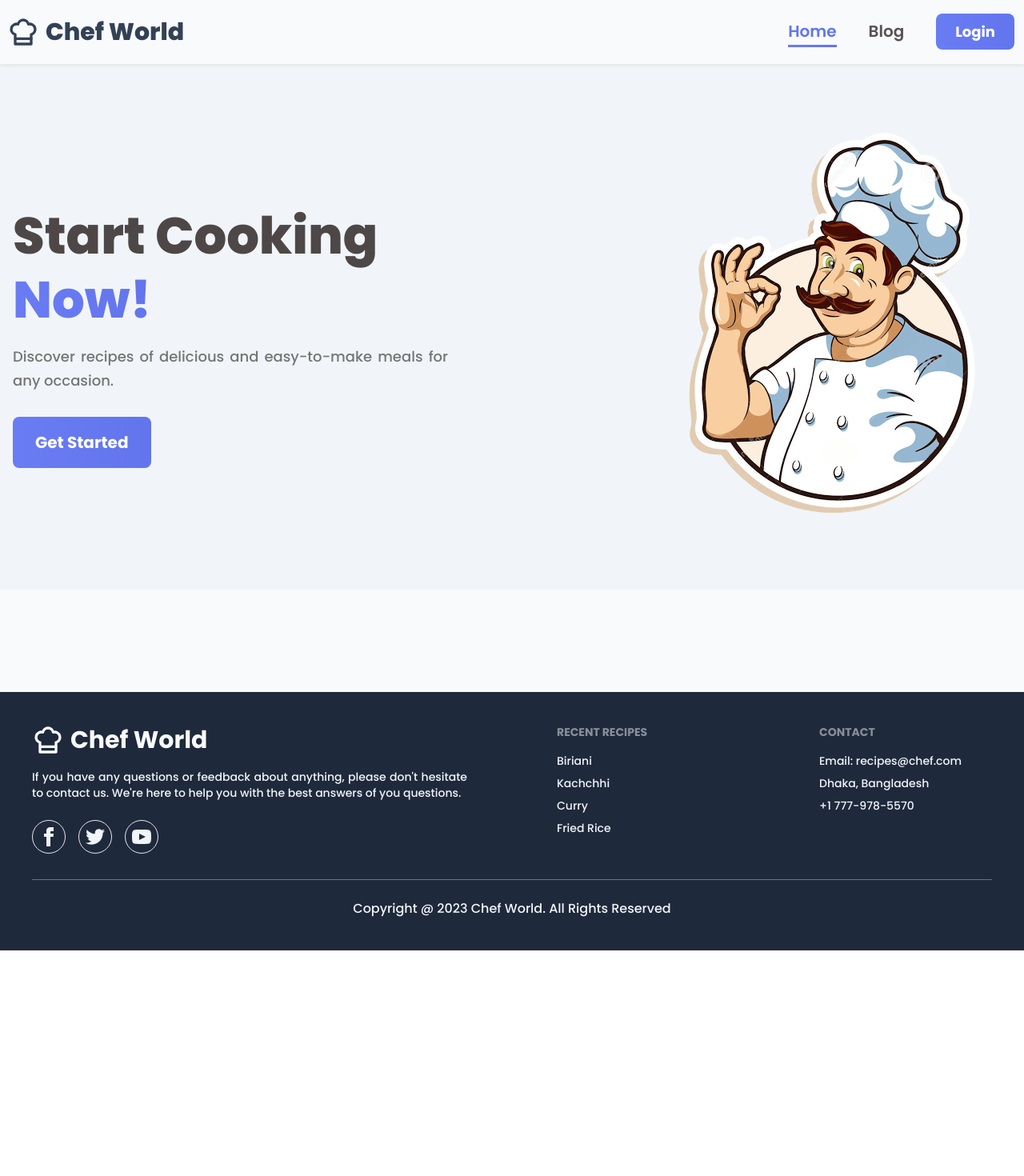
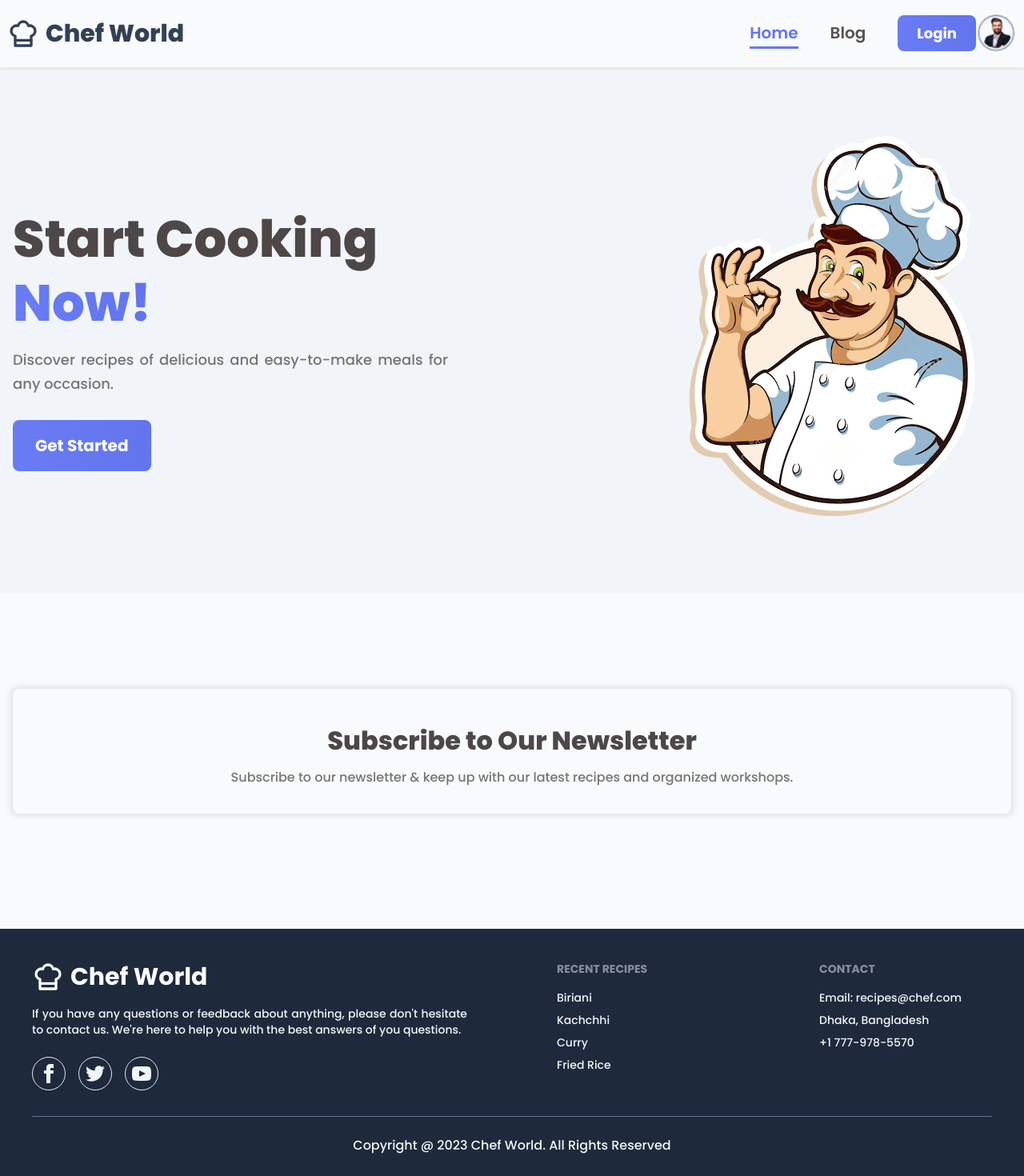
Before and after one commit to shamiul-anik/chef-world-client, a React (Vite) app: page / in a window 1280 px wide. Shown: the top 1470 px of the page at 80% size. Before the commit the page ends 1188 px from the top, so only its background shows below. Built offline with nearby package versions, Linux system fonts and the light colour scheme.

Commit message:
Header image added

```diff
--- a/src/pages/Home/Home.jsx
+++ b/src/pages/Home/Home.jsx
@@ -5,6 +5,21 @@ const Home = () => {
   return (
     <div>
       <HomeBanner></HomeBanner>
+
+      <div className="max-w-7xl mx-auto mt-12 lg:mt-20 p-4">
+
+
+
+        <div className="p-4 lg:p-8 rounded-lg box-shadow-custom mt-6">
+          <header>
+            <h2 className="content-title text-center">Subscribe to Our Newsletter</h2>
+          </header>
+          <p className='content-description text-center'>Subscribe to our newsletter & keep up with our latest recipes and organized workshops.</p>
+
+
+        </div>
+
+      </div>
     </div>
   );
 };
--- a/src/pages/shared/Header/Header.jsx
+++ b/src/pages/shared/Header/Header.jsx
@@ -1,6 +1,7 @@
 import React from 'react';
 import './Header.css';
 import { Link, NavLink } from 'react-router-dom';
+import ProfilePhoto from '../../../assets/images/profile.png';
 import { TbChefHat } from "react-icons/tb";
 
 const Header = () => {
@@ -29,6 +30,7 @@ const Header = () => {
 						Chef World
 					</Link>
 				</div>
+
 				<div className="navbar-end hidden lg:flex">
 					<ul className="flex gap-10 text-xl font-semibold menu-horizontal px-1">
 						<li className="nav-item hover:cursor-pointer">
@@ -41,6 +43,35 @@ const Header = () => {
 							<Link to="/login" className="primary-button-md">Login</Link>
 						</li>
 					</ul>
+
+					{/* Profile Image */}
+					<div className="dropdown dropdown-end mt-1">
+						<label tabIndex={0} className="btn btn-ghost btn-circle avatar tooltip tooltip-bottom" data-tip="Name">
+							<div className="w-10 rounded-full ring-2 ring-offset-2 ring-slate-400">
+								<img className='object-top' src={ProfilePhoto} />
+							</div>
+						</label>
+						<ul tabIndex={0} className="mt-3 p-3 shadow menu menu-compact dropdown-content bg-base-100 rounded-box w-52">
+							{/* <li>
+								<a className="justify-between">
+									Profile
+									<span className="badge">New</span>
+								</a>
+							</li> */}
+							<div className='w-full flex justify-center'>
+								<div className="mt-2 mb-3 h-16 w-16 rounded-full ring-2 ring-offset-2 ring-slate-400">
+									<img className='h-16 w-16 aspect-square rounded-full object-center' src={ProfilePhoto} />
+								</div>
+							</div>
+
+							<li className='mt-1 text-center'>Hello, User</li>
+							<div className="divider mt-1 mb-2"></div>
+							<li>
+								<Link to="/login" className="bg-red-500 hover:bg-red-600 transition hover:delay-200 text-white font-bold py-2 justify-center">Logout</Link>
+							</li>
+						</ul>
+					</div>
+
 				</div>
 			</nav>
 		</div>
```
Also changed, not shown: src/assets/images/profile.png (added).
